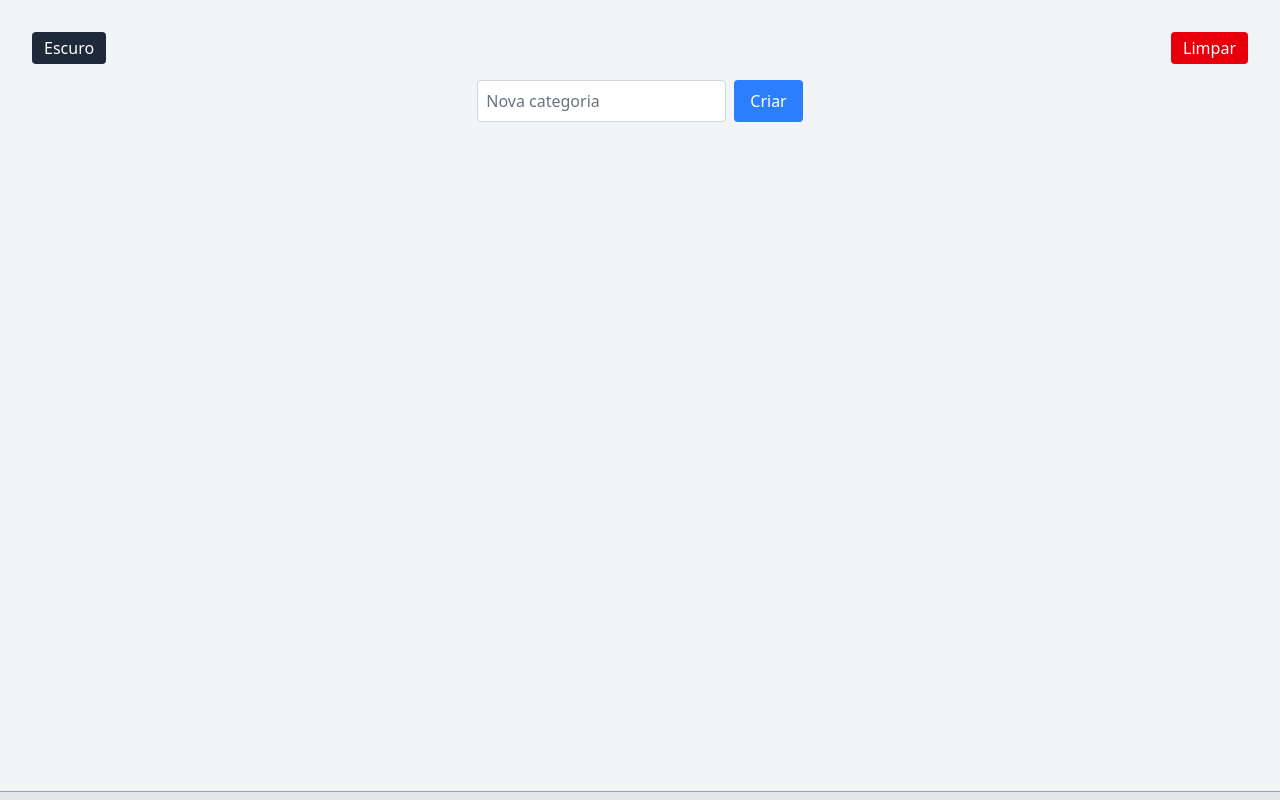
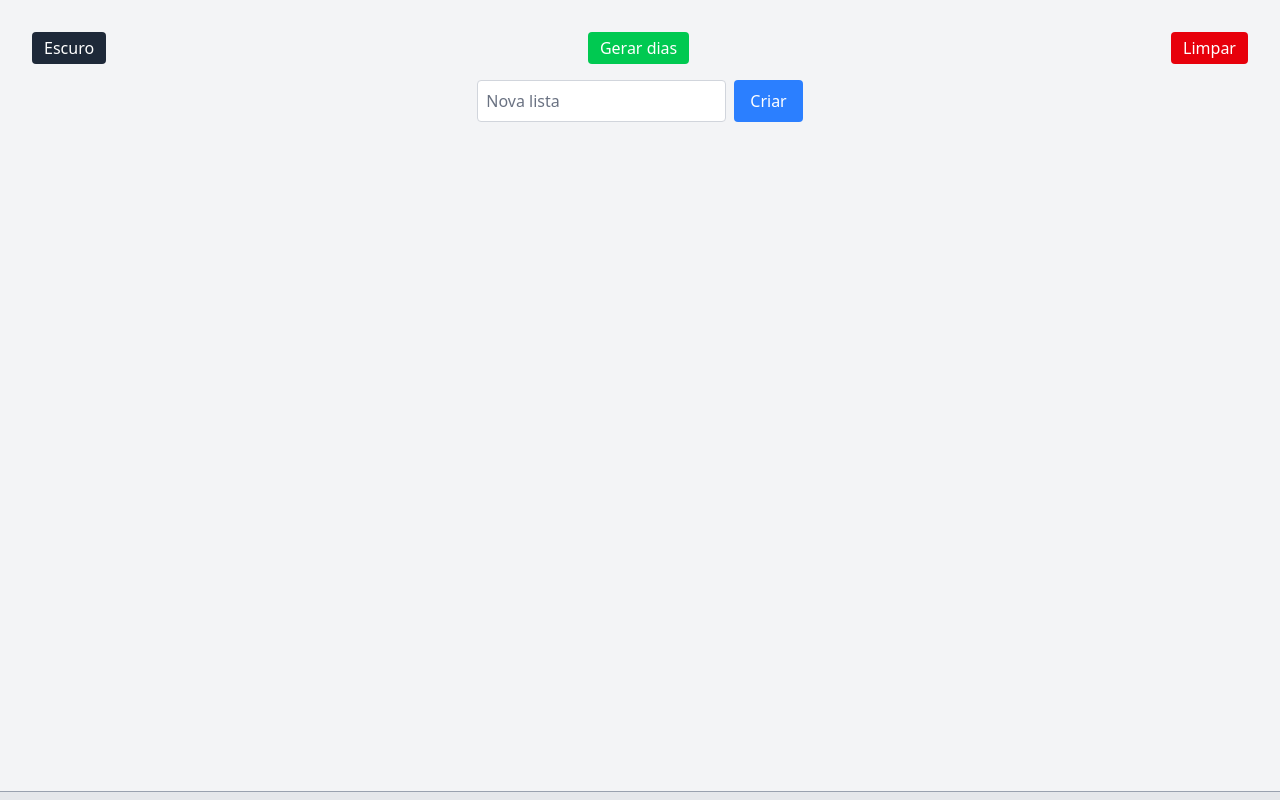
Before and after one commit to cxmxnhx/to-do, a Next.js app: page / in a window 1280 px wide. Built offline with nearby package versions, Linux system fonts and the light colour scheme.

Commit message:
fix: scroll no mobile

```diff
--- a/src/app/components/DesktopTodo.tsx
+++ b/src/app/components/DesktopTodo.tsx
@@ -7,6 +7,26 @@ export default function DesktopTodo() {
   const [storedCategories, setStoredCategories] = useState<any[]>([]);
   const [categoryInput, setCategoryInput] = useState("");
   const [darkMode, setDarkMode] = useState(false);
+
+  const generateWeekDays = () => {
+    const days = [
+      "Segunda-feira",
+      "Terça-feira",
+      "Quarta-feira",
+      "Quinta-feira",
+      "Sexta-feira",
+      "Sábado",
+      "Domingo",
+    ];
+
+
+   const newCategories = days
+    .filter(day => !categories.some(c => c.name === day))
+    .map(day => ({ name: day, items: [], input: "" }));
+
+    setCategories(prev => [...prev, ...newCategories]);
+  };
+
 
   // Guardar card
   const storeCategory = (index: number) => {
@@ -44,6 +64,21 @@ export default function DesktopTodo() {
           {darkMode ? "Claro" : "Escuro"}
         </button>
 
+
+
+
+          {/* Botão gerar dias */}
+        <button
+          onClick={generateWeekDays}
+          className={`px-3 py-1 rounded ${
+            darkMode
+              ? "bg-green-100 text-black hover:bg-green-500"
+              : "bg-green-500 text-white hover:bg-green-600"
+          }`}
+        >
+          Gerar dias
+        </button>
+
         <button
           onClick={() => setCategories([])}
           className={`px-3 py-1 rounded ${
@@ -64,7 +99,7 @@ export default function DesktopTodo() {
             onChange={(e) => setCategoryInput(e.target.value)}
             className={`flex-1 p-2 rounded border placeholder-gray-500 focus:outline-none focus:ring-2 focus:ring-blue-400
               ${darkMode ? "bg-gray-700 text-white border-gray-600" : "bg-white text-black border-gray-300"}`}
-            placeholder="Nova categoria"
+            placeholder="Nova lista"
           />
           <button
             onClick={addCategory}
--- a/src/app/components/MobileToDo.tsx
+++ b/src/app/components/MobileToDo.tsx
@@ -25,7 +25,6 @@ export default function MobileTodo() {
     }
     }, []);
 
-  const [input, setInput] = useState("");
   const [categoryInput, setCategoryInput] = useState("");
   const [darkMode, setDarkMode] = useState(false);
 
@@ -41,7 +40,10 @@ export default function MobileTodo() {
   };
 
   return (
-    <div className={`min-h-screen p-4 ${darkMode ? "bg-black text-white" : "bg-white text-black"}`}>
+ <div className={`flex flex-col min-h-screen ${darkMode ? "bg-black text-white" : "bg-white text-black"}`}>
+
+  {/* Conteúdo scrollable */}
+  <div className="flex-1 overflow-y-auto p-4 pb-24">
     {/* Botões de controle */}
     <div className="flex justify-between mb-4">
       <button onClick={() => setDarkMode(!darkMode)} className="px-3 py-1 bg-gray-300 rounded">
@@ -65,7 +67,7 @@ export default function MobileTodo() {
       </button>
     </div>
 
-      {/* Lista de categorias (fixas) */}
+    {/* Lista de categorias */}
     <div className="space-y-4">
       {categories.map((c, i) => (
         <CategoryCard
@@ -82,25 +84,26 @@ export default function MobileTodo() {
         />
       ))}
     </div>
+  </div>
 
-
-        <div className="fixed bottom-0 left-0 right-0 bg-gray-800 text-white p-3
-                flex gap-3 overflow-x-auto border-t border-gray-600">
+  {/* Rodapé fixo */}
+  <div
+  className={`fixed bottom-0 left-0 right-0 max-w-full px-2 py-1 flex gap-2 overflow-x-auto border-t border-gray-400
+    ${darkMode ? "bg-gray-800 text-white" : "bg-gray-200 text-black"}`}
+>
   {storedCategories.map((c, i) => (
     <div
       key={i}
-                className="min-w-[120px] p-2 bg-gray-700 rounded shadow flex-shrink-0 flex justify-between items-center"
-            >
-                <span>{c.name}</span>
-                <button
+      className={`min-w-[100px] px-2 py-1 rounded flex-shrink-0 cursor-pointer flex justify-center items-center
+        ${darkMode ? "bg-gray-700 text-white" : "bg-gray-100 text-black"}`}
       onClick={() => {
+        // Restaura a categoria ao clicar
         setCategories(prev => [...prev, c]);
         setStoredCategories(prev => prev.filter((_, j) => j !== i));
       }}
-                    className="ml-2 px-1 py-0.5 bg-blue-500 text-white rounded hover:bg-blue-600 text-xs"
     >
-                    ↑
-                </button>
+      {/* Mostra só a primeira letra ou o nome completo, se preferir */}
+      <span className="text-sm font-bold">{c.name}</span>
     </div>
   ))}
 </div>
--- a/src/app/components/categoryCard.tsx
+++ b/src/app/components/categoryCard.tsx
@@ -66,9 +66,9 @@ const CategoryCard = React.forwardRef<HTMLDivElement, CategoryCardProps>(
             {onStore && (
             <button
               onClick={() => onStore(index)}
-              className="text-black bg-gray-200 hover:bg-yellow-400 px-2 py-1 rounded"
+              className="text-black bg-gray-200 hover:bg-gray-400 px-2 py-1 rounded"
             >
-             Guardar
+             Salvar
             </button>
           )}
           </div>
--- a/src/app/globals.css
+++ b/src/app/globals.css
@@ -10,6 +10,6 @@ html, body {
   padding: 0;
   width: 100%;
   height: 100%;
-  overflow: hidden;
+
   background-color: black;
 }
```
Lines whose indentation alone changed are shown as unchanged.
